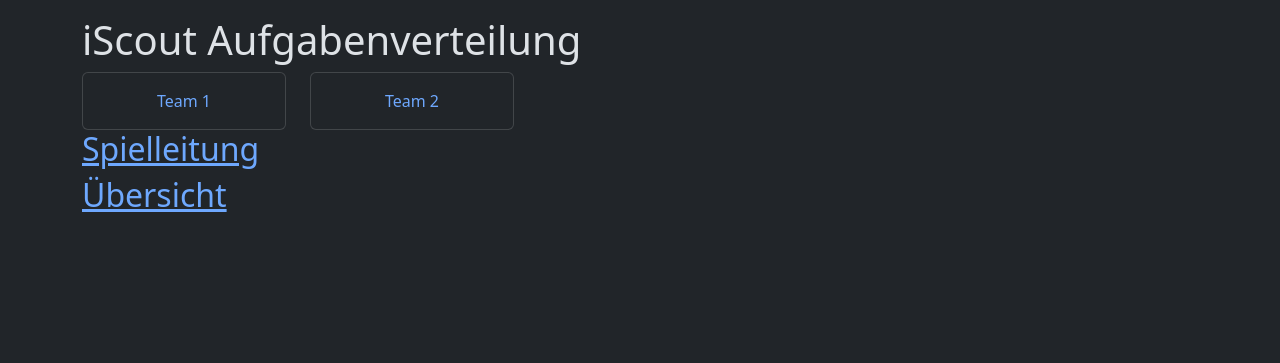
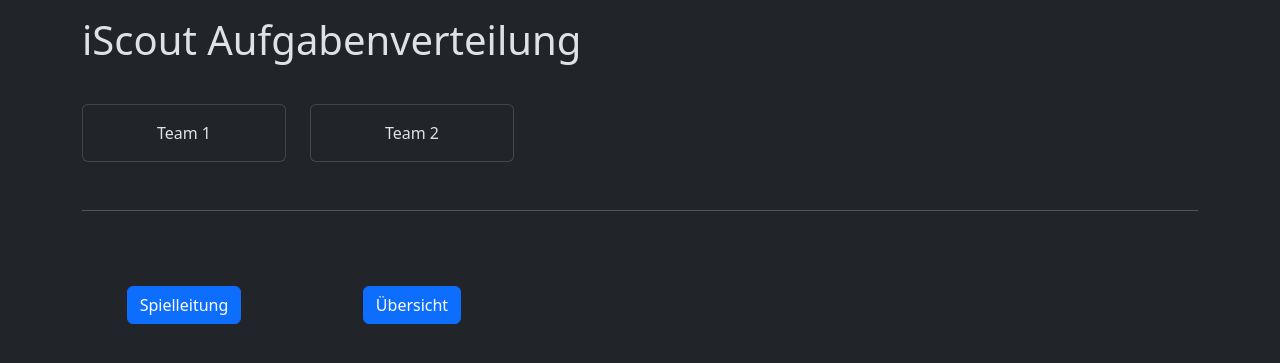
Before and after one commit to dpsg-beckum/iscout-task-dispatch, a Flask app: page / in a window 1280 px wide. Shown: the part 53-416 px from the top of the page. Run offline with Flask 3, Linux system fonts and the light colour scheme; parts of the project's set-up code (start-up, migrations or seed data) failed here and were passed over.

Commit message:
feat(templates): enhance team display and improve button layout

```diff
--- a/iscouttaskdispatch/site/templates/index.html
+++ b/iscouttaskdispatch/site/templates/index.html
@@ -6,26 +6,33 @@
 <div>
     <h1>iScout Aufgabenverteilung</h1>
 
-    <div class="">
-        <div class="row row-cols-1 row-cols-md-2 row-cols-lg-5 g-4">
-            {% for team in teams %}
-            <div class="col">
+
+    <div class="row row-cols-1 row-cols-md-2 row-cols-lg-5 g-4 my-3">
+        {% for team in teams %}
+        <div class="col">
+            <a href="{{url_for('site.team.id.overview', id=team.id)}}" class="text-decoration-none">
                 <div class="card h-100 text-center">
                     <div class="card-body">
-                        <a href="{{url_for('site.team.id.overview', id=team.id)}}" class="text-decoration-none">
-                            {{ team.name }}
-                        </a>
+                        {{ team.name }}
                     </div>
                 </div>
-            </div>
-            {% endfor %}
+            </a>
+        </div>
+        {% endfor %}
+    </div>
+
+    <hr class="my-5">
+
+    <div class="row row-cols-1 row-cols-md-2 row-cols-lg-5 g-4 my-3 text-center">
+        <div class="col">
+            <h2><a href="{{ url_for('site.spielleitung.index') }}" class="btn btn-primary g-4">Spielleitung</a></h2>
+        </div>
+        <div class="col">
+            <h2><a href="{{ url_for('site.overview.index') }}" class="btn btn-primary g-4">Übersicht</a></h2>
         </div>
     </div>
 
 
 
-    <h2><a href="{{ url_for('site.spielleitung.index') }}" class="button">Spielleitung</a></h2>
-    <h2><a href="{{ url_for('site.overview.index') }}" class="button">Übersicht</a></h2>
-
 </div>
 {% endblock %}
```
